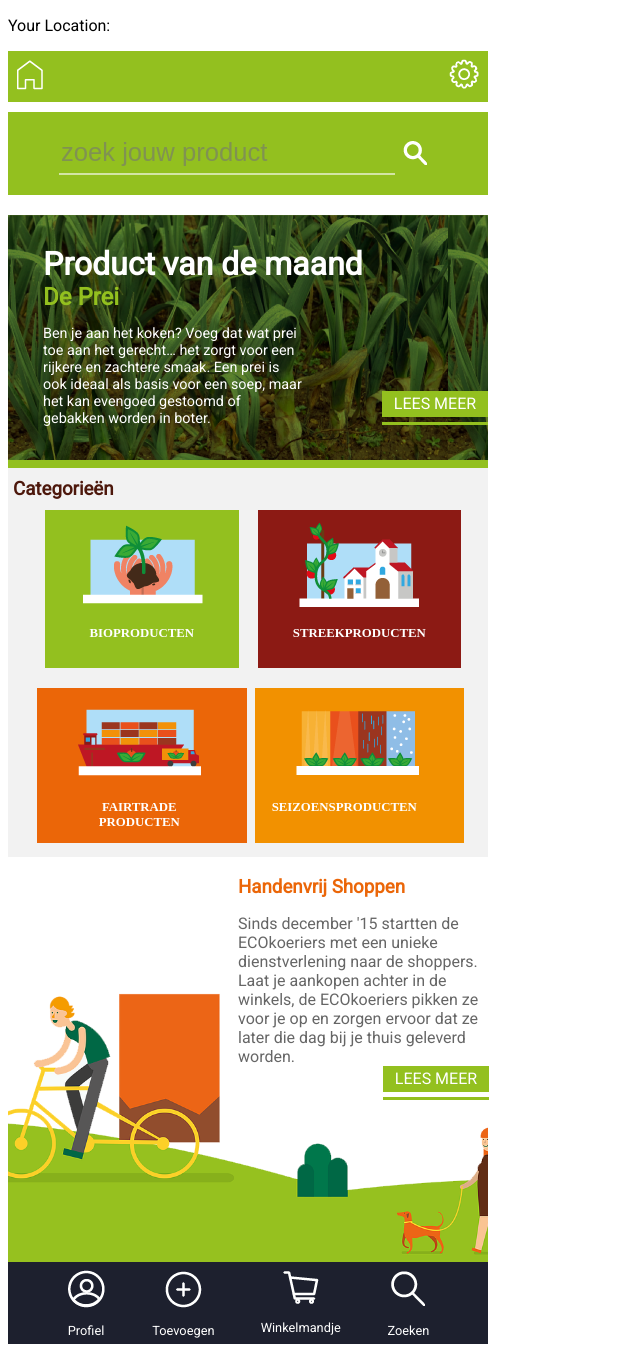
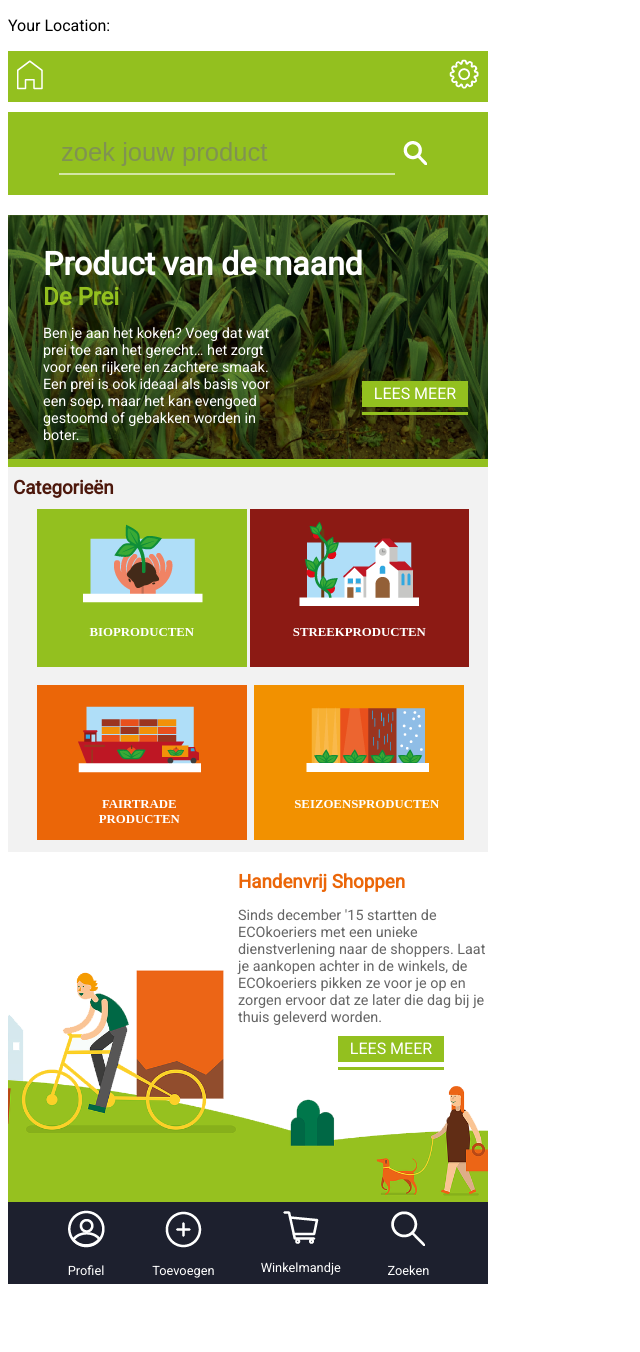
Before and after one commit to lisalepaige/EcoFlavor, a PHP site: page / in a window 1280 px wide. Shown: the whole page, without its empty margins (0-640 px from the left). After the commit the page ends 1284 px from the top, so only its background shows below. Run offline with PHP 8.4, Linux system fonts and the light colour scheme; some libraries are stand-ins or nearby versions.

Commit message:
css index

```diff
--- a/css/style.css
+++ b/css/style.css
@@ -70,12 +70,12 @@
 {
     color: white;
     background-image: url("../images/background.png");
+    background-repeat: repeat-x, no-repeat;
     border-bottom-style: solid;
     border-color: #93C01F;
     border-width: 8px;
     padding-left: 35px; /* 5px */
-padding-top: 30px;
-padding-bottom: 18px;
+    padding-top: 30px;
     margin-top: 20px;
 }
 
@@ -109,8 +109,9 @@
     background-color: #93C01F;
     width: 100px;
     height: 20px;
-    margin-top: 80px;
+    margin-top: 70px;
     margin-left: 80px;
+    margin-right: 20px;
     color: white;
     text-align: center;
     text-decoration: none;
@@ -182,26 +183,29 @@
 
 .cat__bio
 {
-    padding-left: 35px;
-    padding-right: 35px;
-    margin-bottom: 9px;
+    padding-left: 43px;
+    padding-right: 43px;
+    margin-bottom: 5px;
     padding-bottom: 15px;
 }
 
 .cat__streek
 {
-    padding-left: 35px;
-    padding-right: 35px;
+    padding-left: 43px;
+    padding-right: 43px;
     background-color: #8C1A14;
-    margin-bottom: 9px;
+    margin-bottom: 5px;
     padding-bottom: 15px;
 }
 .cat__seizoen
 {
     display: grid;
     grid-column: 0 / 1;
+    justify-self: center;
+    align-self: center;
     background-color: #F29100;
     padding-bottom: 15px;
+    text-align: center;
 }
 
 .cat__seizoen img
@@ -209,6 +213,12 @@
     display: block;
     margin-left: auto;
     margin-right: auto;
+    padding-left: 25px;
+}
+
+.cat__seizoen p
+{
+    text-align: center;
     padding-left: 25px;
 }
 
@@ -230,7 +240,8 @@
     display: grid;
     grid-column: 1 / 1;
     background-color: #EB6608;
-
+    justify-self: center;
+    align-self: center;
 }
 
 .afair
@@ -246,6 +257,7 @@
     background-position: bottom;
     background-size: cover;
     max-width: 100%;
+    height: 350px;
 }
 
 .eco__flex
@@ -267,14 +279,16 @@
 .eco__p
 {
     color: #666666;
-    margin-bottom: 0px;
+    margin-bottom: 10px;
+    font-size: 0.9em;
 }
 
 .btn--eco
 {
     margin-top: 0px;
-    margin-left: 145px;
-    margin-bottom: 170px;
+    margin-left: 100px;
+    margin-bottom: 140px;
+    margin-right: 20px;
 }
 
 /* search.php */
--- a/index.php
+++ b/index.php
@@ -39,7 +39,7 @@
         het zorgt voor een rijkere en zachtere smaak.
         Een prei is ook ideaal als basis voor een soep,
         maar het kan evengoed gestoomd of gebakken worden in boter.</p>
-        <a href="maandProduct.php" class="btn">Lees Meer<span class="border"></span></a>
+        <a href="maandProduct.php" class="btn btn--maand">Lees Meer<span class="border"></span></a>
         </div>
    </div>
    <main class="categoriën">
```
